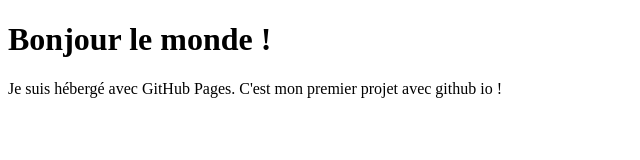
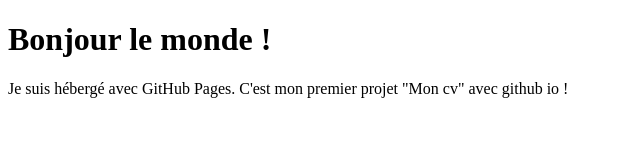
Before and after one commit to fannysaez/moncv, a plain HTML site: page index.html in a window 1280 px wide. Shown: the whole page, without its empty margins (0-640 px from the left). Drawn offline with Linux system fonts and the light colour scheme.

Commit message:
initial commit

```diff
--- a/index.html
+++ b/index.html
@@ -3,6 +3,6 @@
 <body>
 <h1>Bonjour le monde !</h1>
 <p>Je suis hébergé avec GitHub Pages.
-   C'est mon premier projet avec github io !</p>
+   C'est mon premier projet "Mon cv" avec github io !</p>
 </body>
 </html>
```
